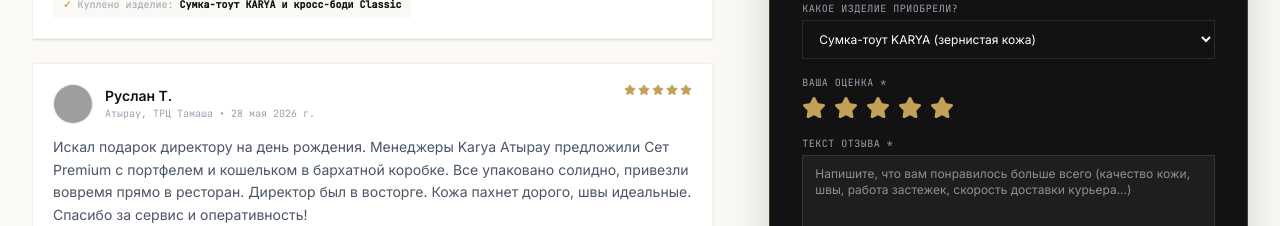
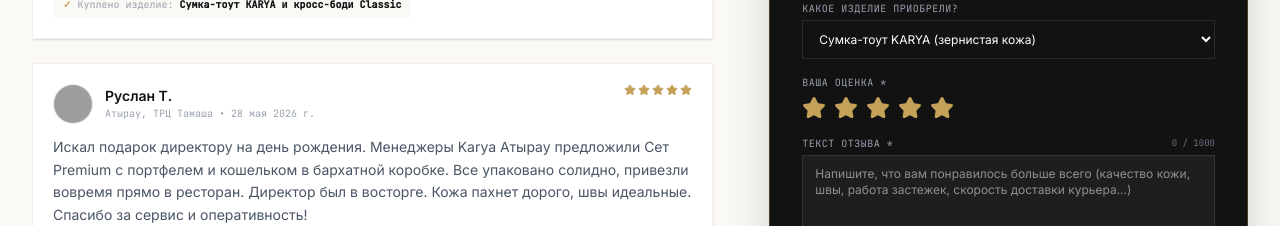
Before and after one commit to COMBINATORR/karya-atyrau-premium-leather-goods, a React (Vite) app: page / in a window 1280 px wide. Shown: the part 5240-5466 px from the top of the page. Built offline with nearby package versions, Linux system fonts and the light colour scheme; grey boxes are pictures that could not be loaded; a web font is replaced by a local one.

Commit message:
🎨 Palette: Add character count to review textarea

```diff
--- a/src/components/Reviews.tsx
+++ b/src/components/Reviews.tsx
@@ -221,9 +221,18 @@ export default function Reviews() {
                 </div>
 
                 <div>
-                  <label htmlFor="text" className="block text-[10px] font-mono uppercase tracking-wider text-gray-400 mb-1">
-                    Текст отзыва *
-                  </label>
+                  <div className="flex justify-between items-end mb-1">
+                    <label htmlFor="text" className="block text-[10px] font-mono uppercase tracking-wider text-gray-400">
+                      Текст отзыва *
+                    </label>
+                    <span
+                      id="text-char-count"
+                      aria-live="polite"
+                      className={`text-[9px] font-mono ${text.length >= 950 ? 'text-red-400 font-bold' : 'text-gray-500'}`}
+                    >
+                      {text.length} / 1000
+                    </span>
+                  </div>
                   <textarea
                     id="text"
                     required
@@ -231,6 +240,7 @@ export default function Reviews() {
                     maxLength={1000}
                     value={text}
                     onChange={(e) => setText(e.target.value)}
+                    aria-describedby="text-char-count"
                     placeholder="Напишите, что вам понравилось больше всего (качество кожи, швы, работа застежек, скорость доставки курьера...)"
                     className="w-full bg-white/5 border border-white/10 py-2.5 px-3 text-xs text-white focus:outline-none focus:border-[#C5A059] font-sans resize-none"
                   ></textarea>
```
Also changed, not shown: .Jules/palette.md.
